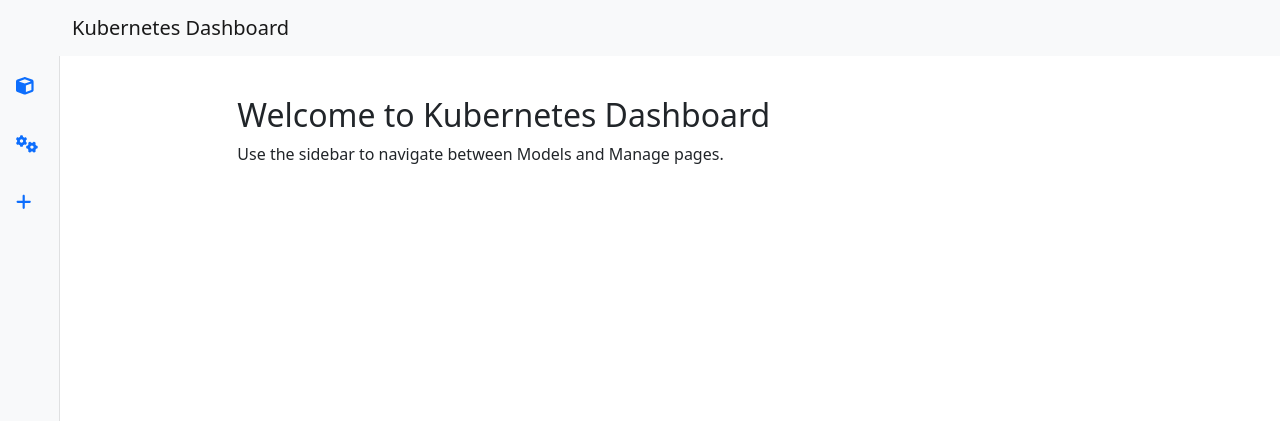
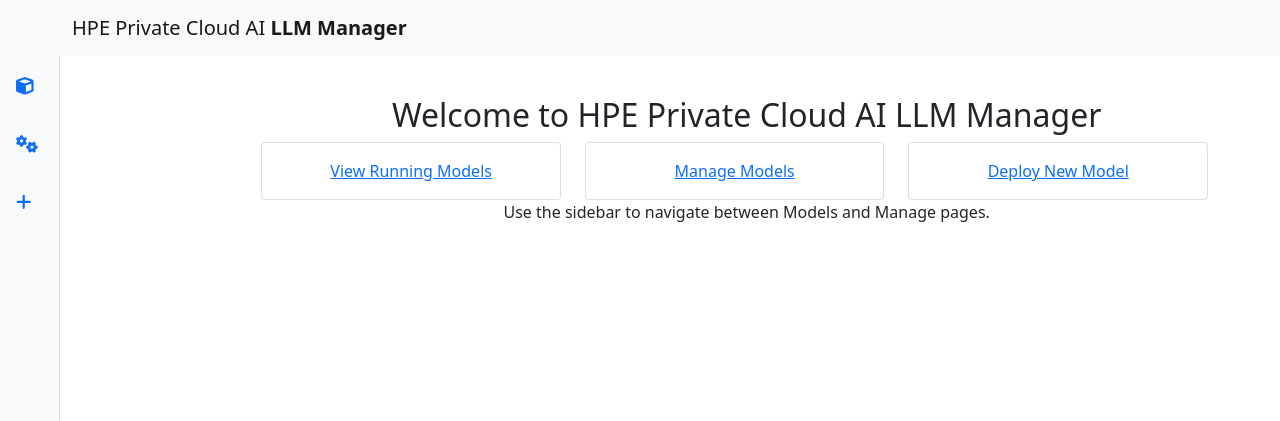
Before and after one commit to AlexanderOllman/ModelManager, a Flask app: page / in a window 1280 px wide. Shown: the top 421 px of the page. Run offline with Flask 3, Linux system fonts and the light colour scheme; some libraries are stand-ins or nearby versions.

Commit message:
looks less like bad

```diff
--- a/templates/base.html
+++ b/templates/base.html
@@ -3,7 +3,7 @@
 <head>
     <meta charset="UTF-8">
     <meta name="viewport" content="width=device-width, initial-scale=1.0">
-    <title>Kubernetes Dashboard</title>
+    <title>HPE Private Cloud AI LLM Manager</title>
     <link href="https://cdnjs.cloudflare.com/ajax/libs/bootstrap/5.1.3/css/bootstrap.min.css" rel="stylesheet">
     <link href="https://cdnjs.cloudflare.com/ajax/libs/font-awesome/6.0.0-beta3/css/all.min.css" rel="stylesheet">
     <style>
@@ -64,7 +64,7 @@
 <body>
     <nav class="navbar navbar-expand-lg navbar-light bg-light fixed-top">
         <div class="container-fluid">
-            <a class="navbar-brand" href="/">Kubernetes Dashboard</a>
+            <a class="navbar-brand" href="/">HPE Private Cloud AI <b>LLM Manager</b></a>
         </div>
     </nav>
 
--- a/templates/index.html
+++ b/templates/index.html
@@ -1,6 +1,33 @@
 {% extends "base.html" %}
 
 {% block content %}
-<h2 class="mt-4">Welcome to Kubernetes Dashboard</h2>
+<div class="container">
+<div class="row text-center justify-content align-items-center">
+<h2 class="mt-4">Welcome to HPE Private Cloud AI LLM Manager</h2>
+<div class="row">
+    <div class="col-4">
+        <div class="card">
+            <div class="card-body text-center align-items-center">
+                <a href="/models">View Running Models</a>
+            </div>
+        </div>
+    </div>
+    <div class="col-4">
+        <div class="card">
+            <div class="card-body text-center align-items-center">
+                <a href="/manage">Manage Models</a>
+            </div>
+        </div>
+    </div>
+    <div class="col-4">
+        <div class="card">
+            <div class="card-body text-center align-items-center">
+                <a href="/deploy">Deploy New Model</a>
+            </div>
+        </div>
+    </div>
+</div>
 <p>Use the sidebar to navigate between Models and Manage pages.</p>
+</div>
+</div>
 {% endblock %}
--- a/templates/models.html
+++ b/templates/models.html
@@ -56,9 +56,6 @@
             card.innerHTML = `
                 <div class="card">
                     <button type="button" class="btn-close position-absolute top-0 end-0 m-2" aria-label="Delete" data-model-name="${safeGet(item, 'metadata.name')}" data-model-namespace="${safeGet(item, 'metadata.namespace')}"></button>
-                    <div class="image-container">
-                        <div class="image"></div>
-                    </div>
                     <div class="tag">
                         <span>${isReady ? 'Ready' : 'Not Ready'}</span>
                     </div>
```
